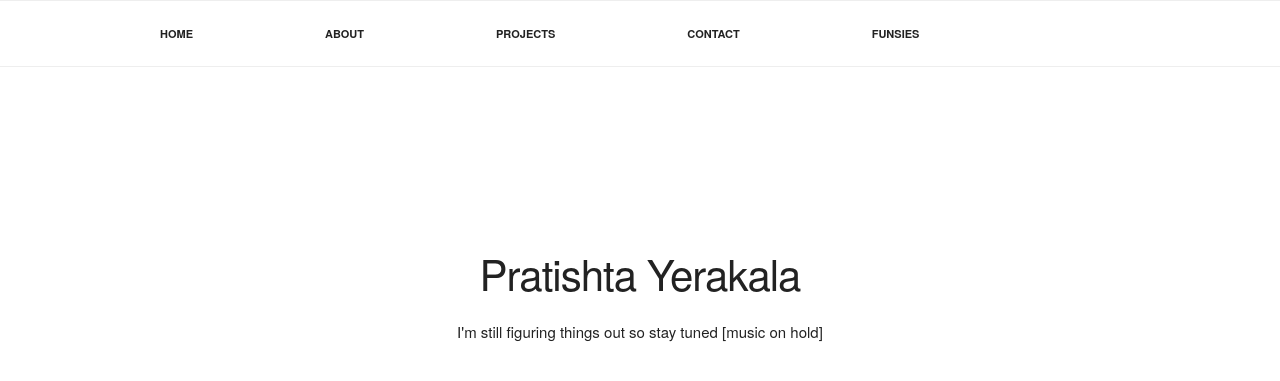
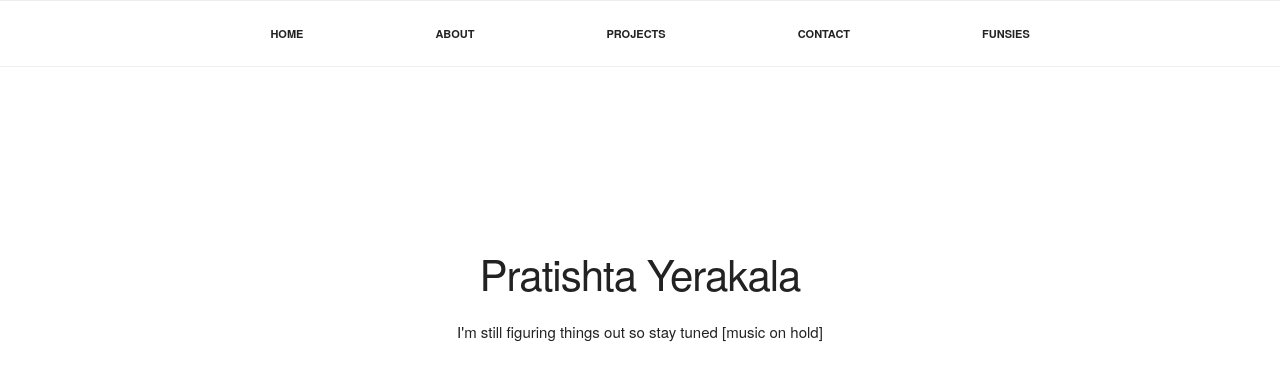
Before and after one commit to pratishta/pratishta.github.io, a Jekyll site: the page built from index.html, in a window 1280 px wide. Shown: the top 381 px of the page. Built offline with Jekyll 4.4.1, drawn with Linux system fonts in a browser that asks for light colours.

```diff
--- a/css/main.css
+++ b/css/main.css
@@ -133,13 +133,20 @@
     width: 100%;
     list-style: none;
     margin-bottom: 0; }
+
+  /*the css is really janky here because "cheated" on making the links look centered*/
+
   .navbar-item {
     position: relative;
     float: left;
+    left: 11.5%;
+    display: inline-block;
     margin-bottom: 0; }
   .navbar-link {
+    list-style: none;
     text-transform: uppercase;
     text-align: center;
+    width: 100%;
     font-size: 11px;
     font-weight: 600;
     letter-spacing: .2;
@@ -201,7 +208,7 @@
     margin: 0;
     list-style: none; }
   .popover-item {
-    padding: 0;
+    padding: 0
     margin: 0; }
   .popover-link {
     position: relative;
```
